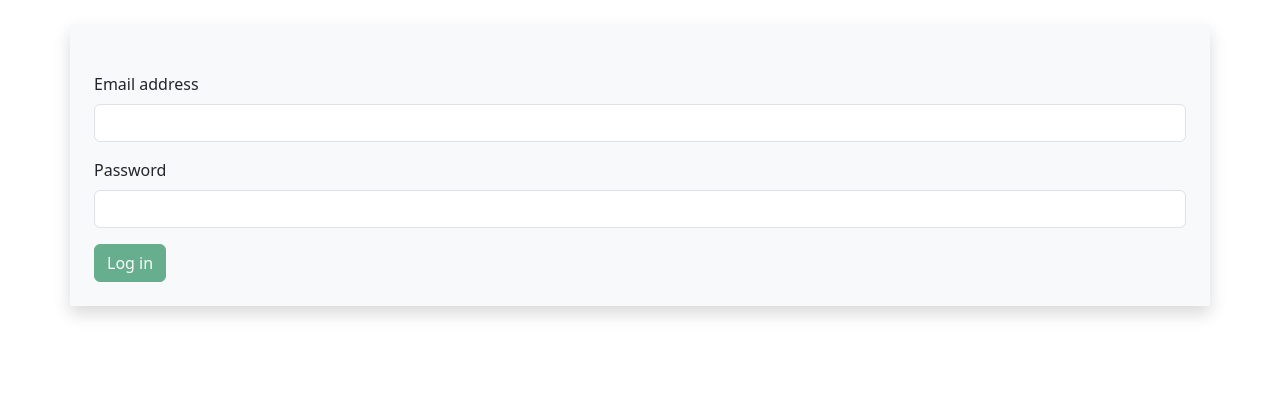
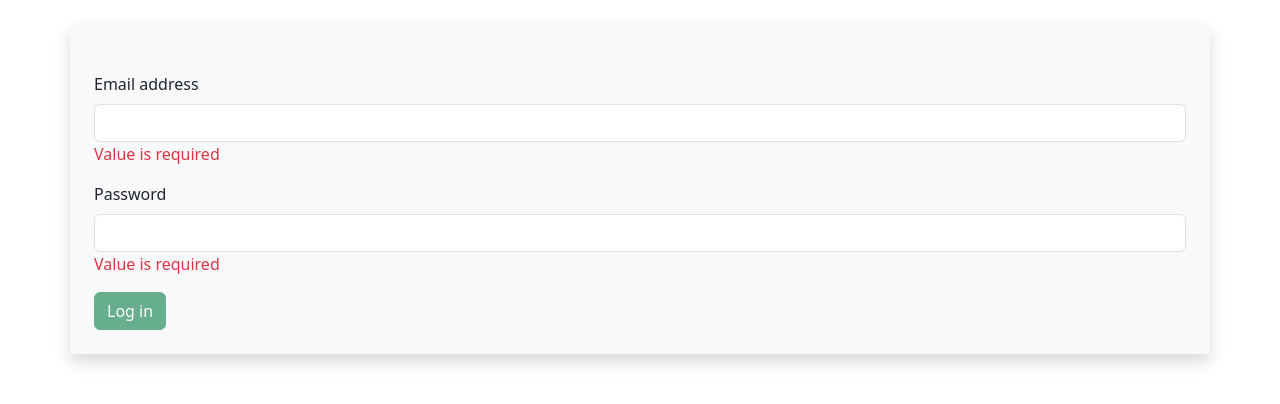
Before and after one commit to nagyattis81/vue3-workshop-2023, a Vue app: page / in a window 1280 px wide. Shown: the top 404 px of the page. Built offline with nearby package versions, Linux system fonts and the light colour scheme.

Commit message:
feat: login validation

```diff
--- a/package.json
+++ b/package.json
@@ -9,6 +9,8 @@
   },
   "dependencies": {
     "@popperjs/core": "^2.11.8",
+    "@vuelidate/core": "^2.0.3",
+    "@vuelidate/validators": "^2.0.4",
     "axios": "^1.6.1",
     "bootstrap": "^5.3.2",
     "bootstrap-icons": "^1.11.1",
--- a/src/views/LoginView.vue
+++ b/src/views/LoginView.vue
@@ -2,7 +2,20 @@
   <form class="pt-4">
     <div class="mb-3">
       <label for="email" class="form-label">Email address</label>
-      <input type="email" class="form-control" id="email" v-model="email" />
+      <input
+        type="email"
+        class="form-control"
+        id="email"
+        v-model="state.email"
+        required
+      />
+      <div
+        class="text-danger"
+        v-for="error of vuelidate$.email.$silentErrors"
+        :key="error.$uid"
+      >
+        {{ error.$message }}
+      </div>
     </div>
     <div class="mb-3">
       <label for="password" class="form-label">Password</label>
@@ -10,14 +23,22 @@
         type="password"
         class="form-control"
         id="password"
-        v-model="password"
+        v-model="state.password"
+        required
       />
+      <div
+        class="text-danger"
+        v-for="error of vuelidate$.password.$silentErrors"
+        :key="error.$uid"
+      >
+        {{ error.$message }}
+      </div>
     </div>
     <button
       type="submit"
       class="btn btn-success"
+      :disabled="vuelidate$.$invalid"
       v-on:click.prevent="login()"
-      :disabled="!email || !password"
     >
       Log in
     </button>
@@ -26,10 +47,20 @@
 
 <script setup lang="ts">
 import router from "@/router";
-import { ref } from "vue";
+import { reactive } from "vue";
+import { useVuelidate } from "@vuelidate/core";
+import { required, email } from "@vuelidate/validators";
 
-const email = ref("");
-const password = ref("");
+const state = reactive({
+  email: "",
+  password: "",
+});
+const rules = {
+  email: { required, email },
+  password: { required },
+};
+
+const vuelidate$ = useVuelidate(rules, state);
 
 function login() {
   router.push("/status");
--- a/src/views/StatusView.vue
+++ b/src/views/StatusView.vue
@@ -42,9 +42,13 @@ import { Service } from "@/interfaces/service";
 const services = ref<Service[]>([]);
 axios.get<SystemStatusHealtResponse>(API_URL).then((response) => {
   const responseServices = response.data.services;
-  services.value = Object.keys(responseServices).map((name): Service => {
-    const servcie = Object(responseServices)[name] as SystemStatusHealtService;
-    return { name, status: servcie.healthStatus };
-  });
+  services.value = Object.keys(responseServices)
+    .sort()
+    .map((name): Service => {
+      const servcie = Object(responseServices)[
+        name
+      ] as SystemStatusHealtService;
+      return { name, status: servcie.healthStatus };
+    });
 });
 </script>
```
Also changed, not shown: 1 other file (tests, documents, lock files or other folders).
